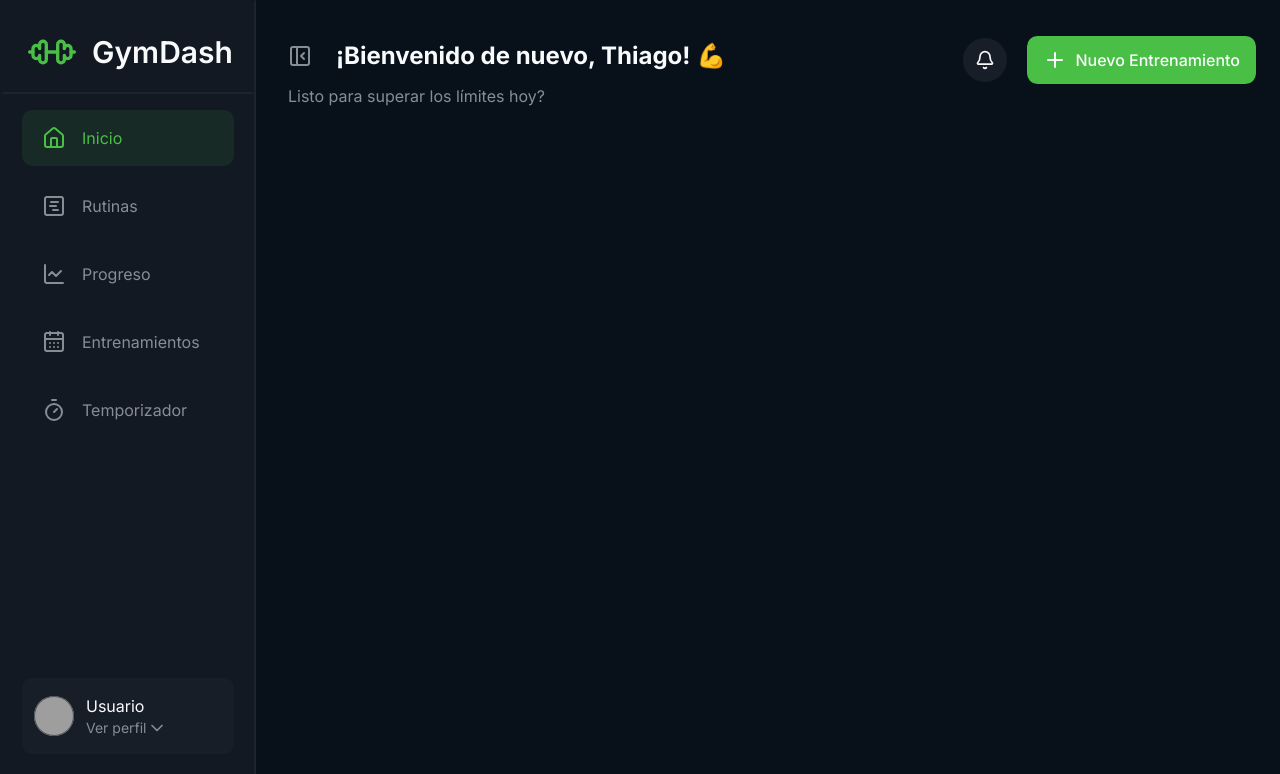
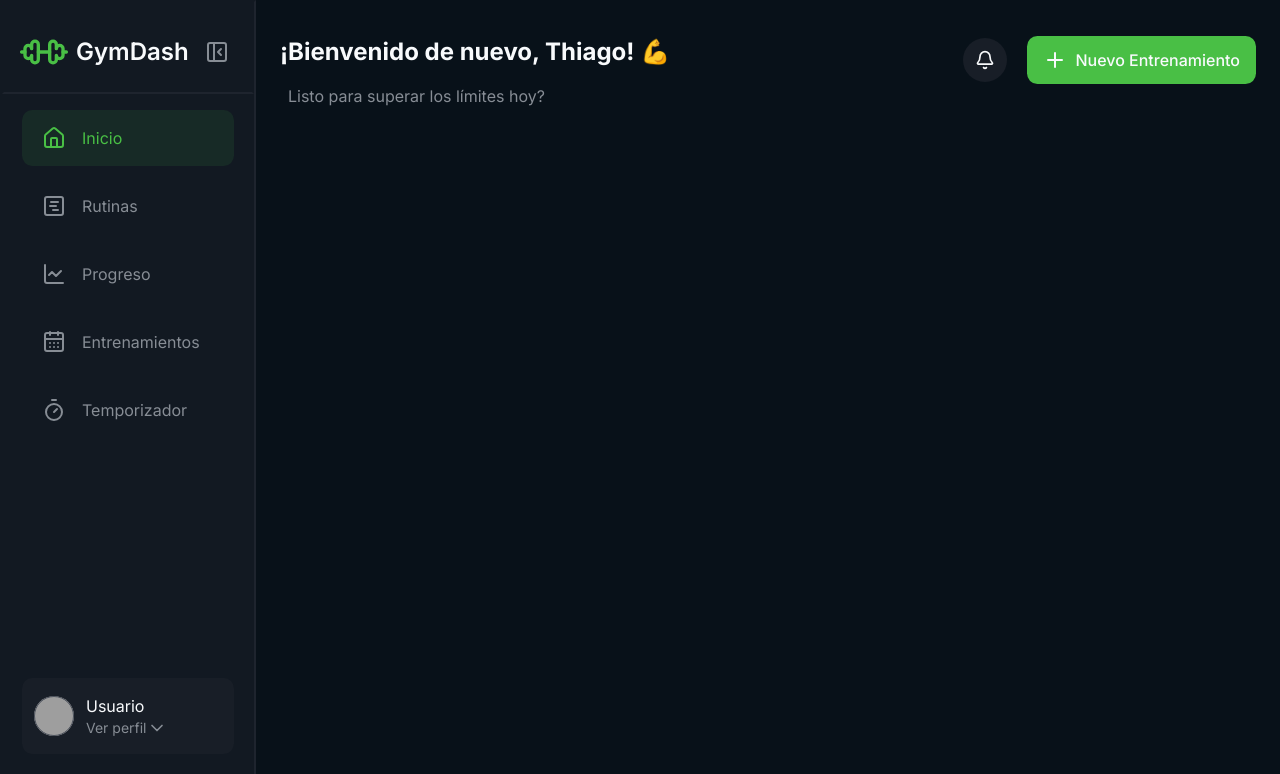
Before and after one commit to TBustamante05/gymdash-web, a Next.js app: page /home in a window 1280 px wide. Shown: the top 774 px of the page. Built offline with nearby package versions, Linux system fonts and the light colour scheme; no server answers; grey boxes are pictures that could not be loaded.

Commit message:
refactor(sidebar): simplify sidebar toggle functionality and improve layout

```diff
--- a/app/(dashboard)/home/page.tsx
+++ b/app/(dashboard)/home/page.tsx
@@ -1,30 +1,13 @@
 "use client";
 
-import { Bell, PanelLeftClose, PanelLeftOpen, Plus } from "lucide-react";
-import { useSidebar } from "@/context/SidebarContext";
+import { Bell, Plus } from "lucide-react";
 import MainButton from "@/components/ui/MainButton";
 
 export default function HomePage() {
-  const { collapsed, toggle } = useSidebar();
-
   return (
     <div className="py-3">
-      {/* Botón de toggle — esquina superior izquierda */}
       <div className="flex items-start justify-between ">
         <div className="flex items-center gap-4">
-          <button
-            onClick={toggle}
-            className="p-2 rounded-md text-muted-foreground
-                               hover:bg-primary/10 hover:text-primary
-                               transition-colors"
-            title={collapsed ? "Expandir sidebar" : "Colapsar sidebar"}
-          >
-            {collapsed ? (
-              <PanelLeftOpen className="w-6 h-6 cursor-pointer" />
-            ) : (
-              <PanelLeftClose className="w-6 h-6 cursor-pointer" />
-            )}
-          </button>
           <h2 className="text-2xl font-bold">
             ¡Bienvenido de nuevo, Thiago! 💪
           </h2>
--- a/components/layout/Sidebar.tsx
+++ b/components/layout/Sidebar.tsx
@@ -5,6 +5,8 @@ import {
   ChevronDown,
   Dumbbell,
   Home,
+  PanelLeftClose,
+  PanelLeftOpen,
   SquareChartGantt,
   Timer,
 } from "lucide-react";
@@ -47,7 +49,7 @@ const SideBarItem = ({ name, icon, route }: SideBarItemProp) => {
 };
 
 function Sidebar() {
-  const { collapsed } = useSidebar();
+  const { collapsed, toggle } = useSidebar();
   const { user } = useAuth();
 
   const initials = user?.username
@@ -68,16 +70,34 @@ function Sidebar() {
                      border-e-muted-foreground/10 transition-all duration-300
                      ${collapsed ? "w-20" : "w-64"}`}
     >
-      {/* Logo */}
+      {/* Toggle + Logo */}
       <div
-        className={`flex items-center pb-5 border-2 border-transparent
+        className={`flex pb-5 border-2 border-transparent
                  border-b-muted-foreground/10 transition-all duration-300
-                 ${collapsed ? "justify-center px-0" : "px-7 gap-5"}`}
+                 ${collapsed
+                    ? "flex-col items-center gap-3 px-0"
+                    : "flex-row items-center justify-between gap-2 px-5"}`}
       >
-        <Dumbbell className="text-primary h-10 w-10 rotate-45 shrink-0" />
-        {!collapsed && (
-          <h1 className="text-3xl font-semibold whitespace-nowrap">GymDash</h1>
-        )}
+        <div className={`flex items-center ${collapsed ? "order-2" : "order-1 gap-3"}`}>
+          <Dumbbell className="text-primary h-10 w-10 rotate-45 shrink-0" />
+          {!collapsed && (
+            <h1 className="text-2xl font-semibold whitespace-nowrap">GymDash</h1>
+          )}
+        </div>
+        <button
+          onClick={toggle}
+          className={`p-2 rounded-md text-muted-foreground shrink-0
+                     hover:bg-primary/10 hover:text-primary
+                     transition-colors
+                     ${collapsed ? "order-1" : "order-2"}`}
+          title={collapsed ? "Expandir sidebar" : "Colapsar sidebar"}
+        >
+          {collapsed ? (
+            <PanelLeftOpen className="cursor-pointer" />
+          ) : (
+            <PanelLeftClose className="cursor-pointer" />
+          )}
+        </button>
       </div>
 
       {/* Contenido */}
@@ -91,7 +111,7 @@ function Sidebar() {
           ))}
         </div>
 
-        {/* Footer — tu diseño original intacto */}
+        {/* Footer */}
         <footer
           className={`mt-auto px-3 py-4 rounded-md
                             flex items-center gap-3 cursor-pointer
```
